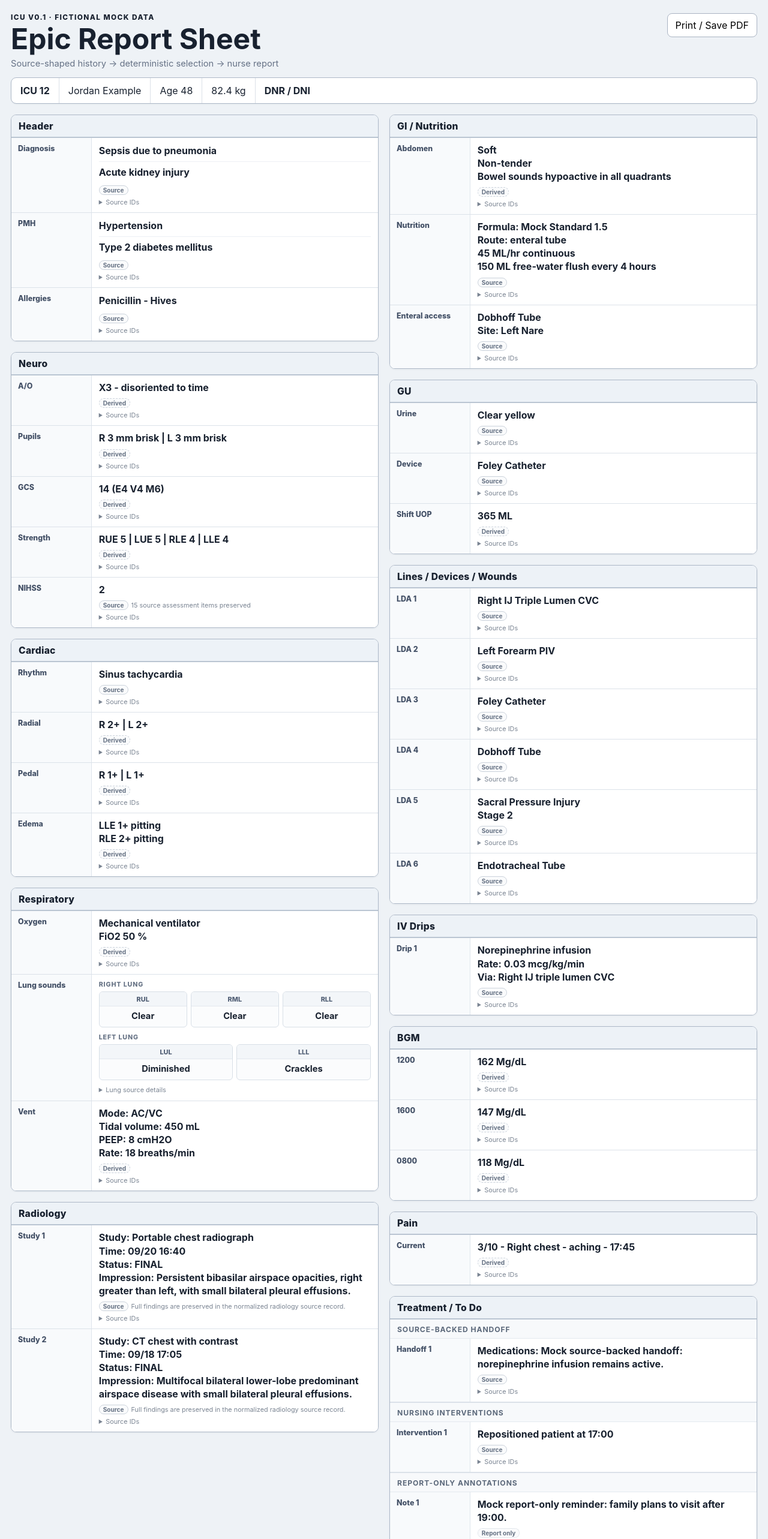
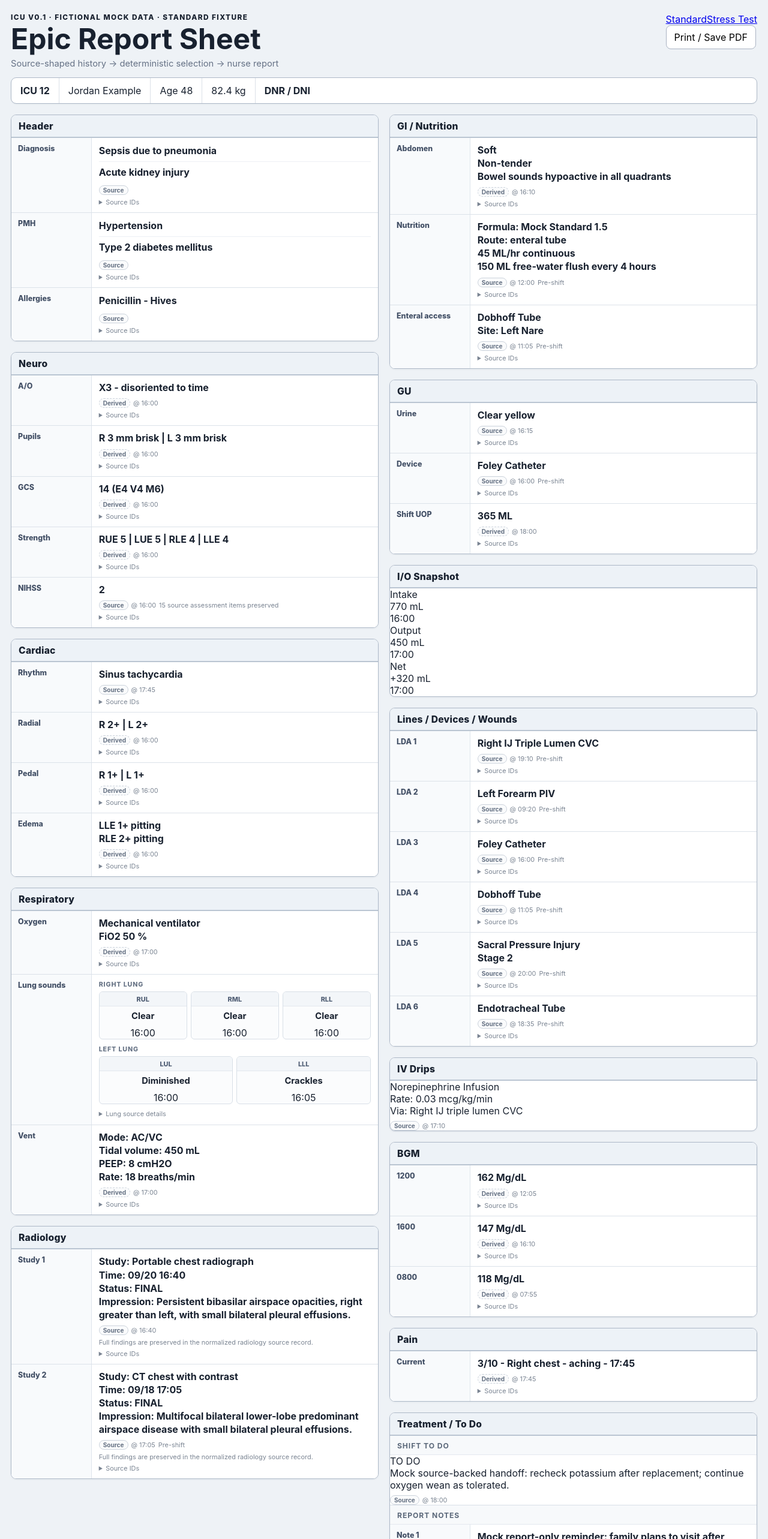
Before and after one commit to badmrfrosty313/Epic-Report-Sheet, a React (Vite) app: page / in a window 1280 px wide. Shown: the top 2566 px of the page at 60% size. Built offline with nearby package versions, Linux system fonts and the light colour scheme.

Commit message:
Add freshness trends IO treatment and stress fixture UI

```diff
--- a/src/App.tsx
+++ b/src/App.tsx
@@ -1,13 +1,19 @@
 import fixtureJson from "../Support Sheets/15_MOCK_ICU_FIXTURE.json";
+import stressFixtureJson from "../Support Sheets/18_STRESS_ICU_FIXTURE.json";
 import { buildReportState } from "./selection";
 import type {
   FieldProvenance,
   IcuFixture,
   ReportField,
+  TrendDirection,
 } from "./types";
 import "./styles.css";
 
-const fixture = fixtureJson as unknown as IcuFixture;
+const requestedFixture = new URLSearchParams(window.location.search).get("fixture");
+const fixtureKey = requestedFixture === "stress" ? "stress" : "standard";
+const fixture = (
+  fixtureKey === "stress" ? stressFixtureJson : fixtureJson
+) as unknown as IcuFixture;
 const report = buildReportState(fixture);
 
 type DisplayCase = "sentence" | "title" | "preserve";
@@ -17,6 +23,7 @@
   "BGM",
   "CVC",
   "DHT",
+  "ETT",
   "FiO2",
   "GCS",
   "H/H",
@@ -28,6 +35,7 @@
   "NIHSS",
   "NG",
   "OG",
+  "PICC",
   "PIV",
   "RUE",
   "LUE",
@@ -74,6 +82,16 @@
     .join("\n");
 }
 
+function formatClock(value?: string): string | null {
+  if (!value) return null;
+  return value.slice(11, 16);
+}
+
+function formatDateTime(value?: string): string | null {
+  if (!value) return null;
+  return `${value.slice(5, 10).replace("-", "/")} ${value.slice(11, 16)}`;
+}
+
 function provenanceLabel(provenance: FieldProvenance): string {
   switch (provenance) {
     case "source":
@@ -85,6 +103,30 @@
     case "missing":
       return "Missing";
   }
+}
+
+function trendSymbol(trend?: TrendDirection): string {
+  if (trend === "up") return "↑";
+  if (trend === "down") return "↓";
+  if (trend === "same") return "→";
+  return "";
+}
+
+function FieldMeta({ field }: { field: ReportField<unknown> }) {
+  const observed = formatClock(field.observedAt);
+
+  return (
+    <div className="field-meta">
+      <span className={`badge badge-${field.provenance}`}>
+        {provenanceLabel(field.provenance)}
+      </span>
+      {observed ? <span className="time-chip">@ {observed}</span> : null}
+      {field.freshness === "pre-shift" ? (
+        <span className="freshness-chip">Pre-shift</span>
+      ) : null}
+      {field.note ? <span>{field.note}</span> : null}
+    </div>
+  );
 }
 
 function DisplayField({
@@ -112,12 +154,7 @@
               ))
             : formatDisplayText(String(displayValue), valueCase)}
         </div>
-        <div className="field-meta">
-          <span className={`badge badge-${field.provenance}`}>
-            {provenanceLabel(field.provenance)}
-          </span>
-          {field.note ? <span>{field.note}</span> : null}
-        </div>
+        <FieldMeta field={field} />
         {field.sourceIds.length ? (
           <details className="source-detail">
             <summary>Source IDs</summary>
@@ -145,6 +182,12 @@
           "sentence",
         )}
       </div>
+      {field.observedAt ? (
+        <div className="lung-cell-time">
+          {formatClock(field.observedAt)}
+          {field.freshness === "pre-shift" ? " · pre-shift" : ""}
+        </div>
+      ) : null}
     </div>
   );
 }
@@ -186,12 +229,12 @@
               <div className="lung-source-item" key={label}>
                 <strong>{label}</strong>
                 <span>{provenanceLabel(field.provenance)}</span>
-                {field.note ? <span>{field.note}</span> : null}
-                {field.sourceIds.length ? (
-                  <code>{field.sourceIds.join(", ")}</code>
-                ) : (
-                  <span>No source ID</span>
-                )}
+                {field.note ? <span>{field.note}</span> : <span />}
+                <code>
+                  {field.sourceIds.length
+                    ? field.sourceIds.join(", ")
+                    : "No source ID"}
+                </code>
               </div>
             ))}
           </div>
@@ -208,7 +251,10 @@
   label: string;
   field: ReportField<string>;
 }) {
-  const flag = field.note?.toUpperCase();
+  const flag = field.flag?.toUpperCase();
+  const trend = trendSymbol(field.trend);
+  const observed = formatClock(field.observedAt);
+  const previousObserved = formatClock(field.previousObservedAt);
 
   return (
     <div className="lab-cell">
@@ -223,6 +269,21 @@
           </span>
         ) : null}
       </div>
+
+      {field.previousValue && trend ? (
+        <div className="lab-trend">
+          <strong>{trend}</strong> from {field.previousValue}
+          {previousObserved ? ` @ ${previousObserved}` : ""}
+        </div>
+      ) : null}
+
+      {observed ? (
+        <div className="lab-time">
+          Current @ {observed}
+          {field.freshness === "pre-shift" ? " · pre-shift" : ""}
+        </div>
+      ) : null}
+
       {field.sourceIds.length ? (
         <details className="lab-source-detail">
           <summary>Source</summary>
@@ -233,15 +294,85 @@
   );
 }
 
+function DripCard({
+  field,
+  index,
+}: {
+  field: ReportField<string>;
+  index: number;
+}) {
+  const lines = String(field.value ?? "Not documented").split("\n");
+  const medication = lines[0] ?? `Drip ${index + 1}`;
+  const details = lines.slice(1);
+
+  return (
+    <div className="drip-card">
+      <div className="drip-card-title">{titleCase(medication)}</div>
+      {details.map((line, lineIndex) => (
+        <div className="drip-card-line" key={lineIndex}>
+          {sentenceCase(line)}
+        </div>
+      ))}
+      <FieldMeta field={field} />
+    </div>
+  );
+}
+
+function IoSnapshot() {
+  const items = [
+    ["Intake", report.io.intake],
+    ["Output", report.io.output],
+    ["Net", report.io.net],
+  ] as const;
+
+  return (
+    <div className="io-grid">
+      {items.map(([label, field]) => (
+        <div className="io-cell" key={label}>
+          <div className="io-label">{label}</div>
+          <div className={field.value === null ? "io-value missing" : "io-value"}>
+            {field.value ?? "Not documented"}
+          </div>
+          {field.observedAt ? (
+            <div className="io-time">{formatClock(field.observedAt)}</div>
+          ) : null}
+        </div>
+      ))}
+    </div>
+  );
+}
+
+function TodoZone() {
+  if (!report.treatment.todo.length) {
+    return <p className="missing section-message">No source To Do items</p>;
+  }
+
+  return (
+    <div className="todo-zone">
+      {report.treatment.todo.map((item, index) => (
+        <div className="todo-card" key={index}>
+          <div className="todo-marker">TO DO</div>
+          <div>
+            <div className="todo-text">{item.value}</div>
+            <FieldMeta field={item} />
+          </div>
+        </div>
+      ))}
+    </div>
+  );
+}
+
 function Section({
   title,
   children,
+  className = "",
 }: {
   title: string;
   children: React.ReactNode;
+  className?: string;
 }) {
   return (
-    <section className="report-section">
+    <section className={`report-section ${className}`.trim()}>
       <h2>{title}</h2>
       {children}
     </section>
@@ -253,15 +384,34 @@
     <main className="page-shell">
       <header className="app-header">
         <div>
-          <p className="eyebrow">ICU V0.1 · FICTIONAL MOCK DATA</p>
+          <p className="eyebrow">
+            ICU V0.1 · FICTIONAL MOCK DATA · {fixtureKey.toUpperCase()} FIXTURE
+          </p>
           <h1>Epic Report Sheet</h1>
           <p className="subhead">
             Source-shaped history → deterministic selection → nurse report
           </p>
         </div>
+
+        <div className="header-actions">
+          <nav className="fixture-switcher" aria-label="Mock fixture">
+            <a
+              className={fixtureKey === "standard" ? "active" : ""}
+              href="?fixture=standard"
+            >
+              Standard
+            </a>
+            <a
+              className={fixtureKey === "stress" ? "active" : ""}
+              href="?fixture=stress"
+            >
+              Stress Test
+            </a>
+          </nav>
           <button className="print-button" onClick={() => window.print()}>
             Print / Save PDF
           </button>
+        </div>
       </header>
 
       <section className="patient-banner">
@@ -301,7 +451,6 @@
             <DisplayField label="Vent" field={report.respiratory.vent} />
           </Section>
 
-
           <Section title="Radiology">
             {report.radiology.length ? (
               report.radiology.map((item, index) => (
@@ -309,6 +458,7 @@
                   key={index}
                   label={`Study ${index + 1}`}
                   field={item}
+                  valueCase="preserve"
                 />
               ))
             ) : (
@@ -338,6 +488,10 @@
             <DisplayField label="Shift UOP" field={report.gu.shiftUop} />
           </Section>
 
+          <Section title="I/O Snapshot" className="io-section">
+            <IoSnapshot />
+          </Section>
+
           <Section title="Lines / Devices / Wounds">
             {report.ldas.map((item, index) => (
               <DisplayField
@@ -349,11 +503,13 @@
             ))}
           </Section>
 
-          <Section title="IV Drips">
+          <Section title="IV Drips" className="drips-section">
             {report.drips.length ? (
-              report.drips.map((item, index) => (
-                <DisplayField key={index} label={`Drip ${index + 1}`} field={item} />
-              ))
+              <div className="drip-grid">
+                {report.drips.map((item, index) => (
+                  <DripCard key={index} field={item} index={index} />
+                ))}
+              </div>
             ) : (
               <p className="missing section-message">No current drips</p>
             )}
@@ -369,13 +525,42 @@
             <DisplayField label="Current" field={report.pain} />
           </Section>
 
-          <Section title="Treatment / To Do">
-            <h3>Source-backed handoff</h3>
+          <Section title="Treatment / To Do" className="treatment-section">
+            <h3>Shift To Do</h3>
+            <TodoZone />
+
+            {report.treatment.annotations.length ? (
+              <>
+                <h3>Report Notes</h3>
+                {report.treatment.annotations.map((item, index) => (
+                  <DisplayField
+                    key={index}
+                    label={`Note ${index + 1}`}
+                    field={item}
+                  />
+                ))}
+              </>
+            ) : null}
+
+            {(report.treatment.handoff.length ||
+              report.treatment.interventions.length) ? (
+              <details className="secondary-treatment">
+                <summary>Other source context</summary>
+                {report.treatment.handoff.length ? (
+                  <>
+                    <h3>Other Handoff</h3>
                     {report.treatment.handoff.map((item, index) => (
-              <DisplayField key={index} label={`Handoff ${index + 1}`} field={item} />
+                      <DisplayField
+                        key={index}
+                        label={`Handoff ${index + 1}`}
+                        field={item}
+                      />
                     ))}
-
-            <h3>Nursing interventions</h3>
+                  </>
+                ) : null}
+                {report.treatment.interventions.length ? (
+                  <>
+                    <h3>Nursing Interventions</h3>
                     {report.treatment.interventions.map((item, index) => (
                       <DisplayField
                         key={index}
@@ -383,11 +568,10 @@
                         field={item}
                       />
                     ))}
-
-            <h3>Report-only annotations</h3>
-            {report.treatment.annotations.map((item, index) => (
-              <DisplayField key={index} label={`Note ${index + 1}`} field={item} />
-            ))}
+                  </>
+                ) : null}
+              </details>
+            ) : null}
           </Section>
         </div>
       </div>
@@ -405,6 +589,12 @@
         <details>
           <summary>Selection audit</summary>
           <p>
+            <strong>Fixture:</strong> {fixture.fixture_name}
+          </p>
+          <p>
+            <strong>Report time:</strong> {formatDateTime(report.reportTime)}
+          </p>
+          <p>
             <strong>Excluded historical/invalid IDs:</strong>{" "}
             {report.audit.excludedIds.join(", ")}
           </p>
```
Lines whose indentation alone changed are shown as unchanged.
